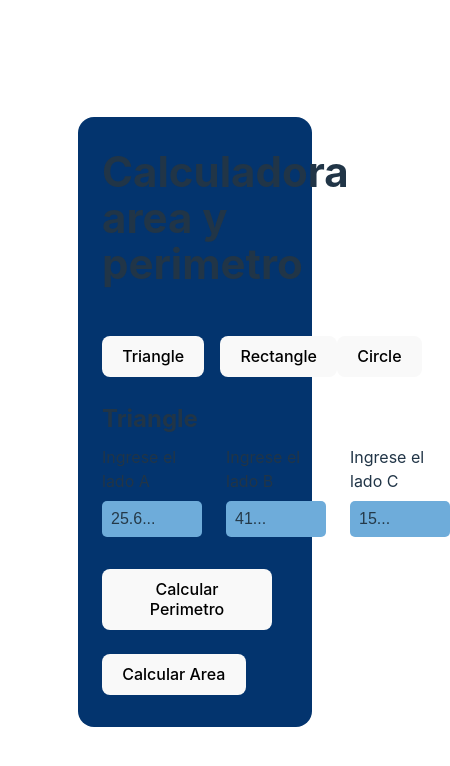
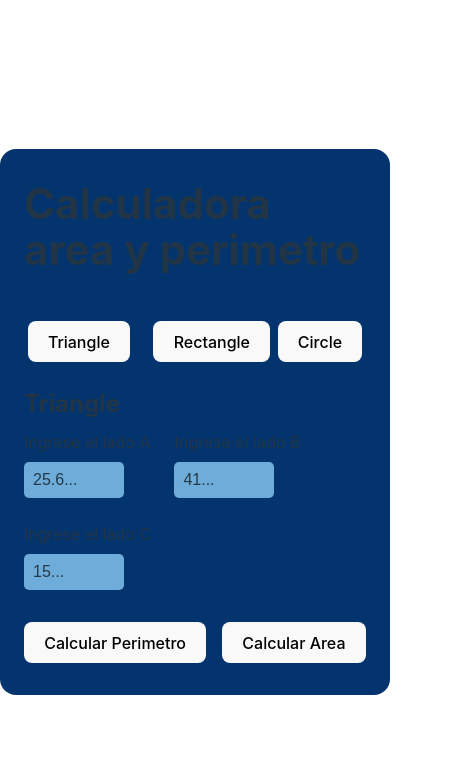
Before and after one commit to Santiago2809/figures_calculator, a React (Vite) app: page / in a window 390 px wide. Shown: the top 766 px of the page, 450 px wide, since content can reach past the window. Built offline with nearby package versions, Linux system fonts and the light colour scheme.

Commit message:
feat: add the responsiveness for the card

```diff
--- a/src/components/Card.module.css
+++ b/src/components/Card.module.css
@@ -1,5 +1,5 @@
 .card {
-    width: 60%;
+    max-width: 480px;
     min-height: 411px;
     padding: 32px 24px;
     border-radius: 16px;
@@ -14,14 +14,22 @@
     }
     .btnDiv {
         display: flex;
+        flex-wrap: wrap;
         justify-content: space-around;
         margin-bottom: 24px;
+    }
+}
+
+@media (max-width : 380px) {
+    .card h1 {
+        font-size: 36px;
     }
 }
 
 .form_div {
     margin: 8px 0;
     display: flex;
+    flex-wrap: wrap;
     gap: 24px;
 }
 .input_div {
```
